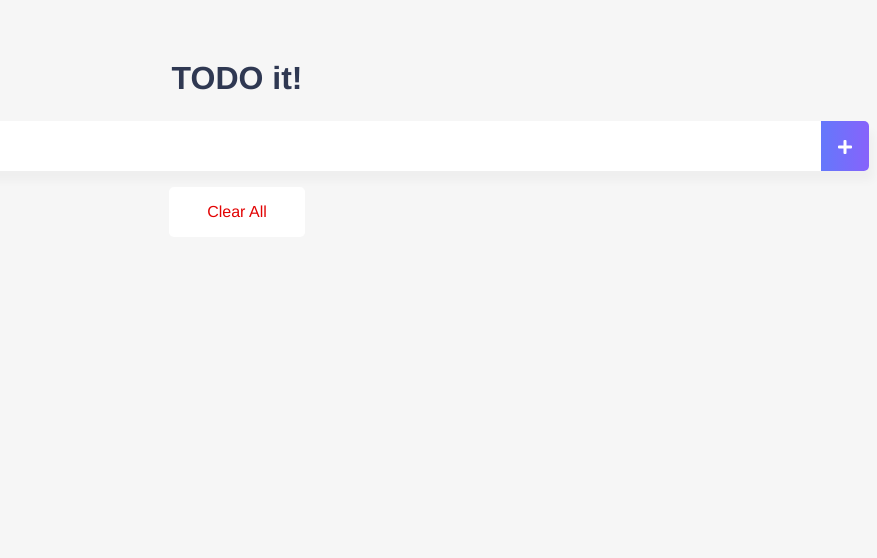
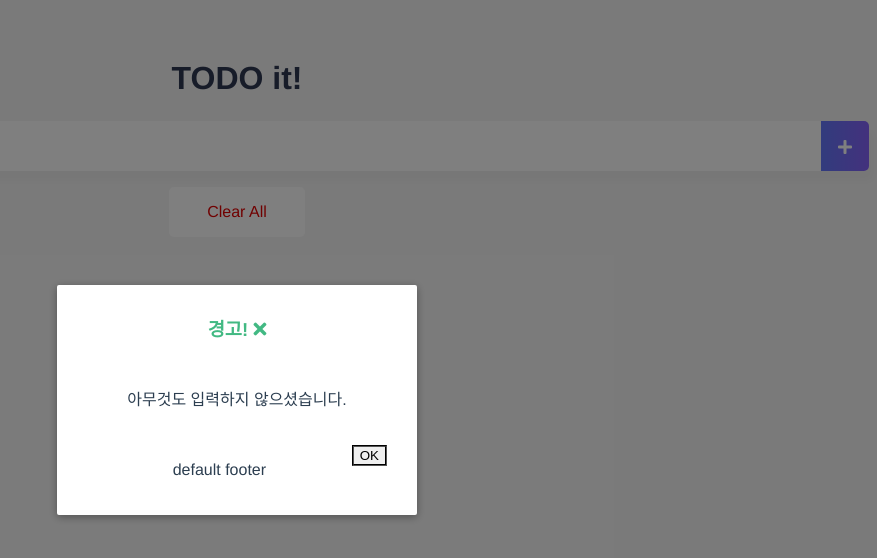
Before and after one commit to myvega2k/Vue3-Todo-CLI, a Vue app: page / in a window 1280 px wide. Both pictures are taken after a click on the element 1248 px from the left and 146 px from the top of the page. Shown: the top 558 px of the page, without its empty margins (403-1280 px from the left). Built offline with nearby package versions, Linux system fonts and the light colour scheme.

Commit message:
MyModal add

```diff
--- a/src/components/TodoInput.vue
+++ b/src/components/TodoInput.vue
@@ -5,16 +5,29 @@
         <span class="addContainer" @click="addTodo">
             <i class="fas fa-plus addBtn"></i>
         </span>
+        <MyModal v-show="showModal" @close="showModal = false">
+            <template v-slot:header>
+                <h3>
+                    경고!
+                    <i class="closeModalBtn fas fa-times" @click="showModal = false"></i>
+                </h3>
+            </template>
+            <template v-slot:body>
+                <div>아무것도 입력하지 않으셨습니다.</div>
+            </template>
+        </MyModal>
     </div>
 </template>
 
 <script lang="ts" setup>
-import TodoItem from '@/types/TodoItem';
 import { ref } from 'vue'
+import MyModal from './common/MyModal.vue'
+
+const showModal = ref(false)
 
 const newTodoItem = ref("")
 
-const emit = defineEmits(["input:todo","add:todo"])
+const emit = defineEmits(["input:todo", "add:todo"])
 
 const handleInput = (event: Event) => {
     const todoText = (event.target as HTMLInputElement).value
@@ -27,7 +40,10 @@
     if (todoItem !== "") {
         emit('add:todo', todoItem)
         clearInput()
+    } else {
+        showModal.value = !showModal.value
     }
+
 }
 const clearInput = () => {
     newTodoItem.value = ""
@@ -36,9 +52,11 @@
 </script>
 
 <style scoped>
-i,span {
+i,
+span {
     cursor: pointer;
 }
+
 input:focus {
     outline: none;
 }
@@ -67,4 +85,9 @@
 .addBtn {
     color: white;
     vertical-align: middle;
-}</style>
+}
+
+.closeModalBtn {
+    color: #42b983;
+}
+</style>
--- /dev/null
+++ b/src/components/common/MyModal.vue
@@ -0,0 +1,87 @@
+<template>
+    <Transition name="modal">
+      <div class="modal-mask">
+        <div class="modal-wrapper">
+          <div class="modal-container">
+            <div class="modal-header">
+              <slot name="header">
+                default header
+              </slot>
+            </div>
+
+            <div class="modal-body">
+              <slot name="body">
+                default body
+              </slot>
+            </div>
+
+            <div class="modal-footer">
+              <slot name="footer">
+                default footer
+                <button class="modal-default-button" @click="$emit('close')">
+                  OK
+                </button>
+              </slot>
+            </div>
+          </div>
+        </div>
+      </div>
+    </Transition>
+  </template>
+
+  <style>
+  .modal-mask {
+    position: fixed;
+    z-index: 9998;
+    top: 0;
+    left: 0;
+    width: 100%;
+    height: 100%;
+    background-color: rgba(0, 0, 0, .5);
+    display: table;
+    transition: opacity 0.3s ease;
+  }
+  .modal-wrapper {
+    display: table-cell;
+    vertical-align: middle;
+  }
+  .modal-container {
+    width: 300px;
+    margin: 0px auto;
+    padding: 20px 30px;
+    background-color: #fff;
+    border-radius: 2px;
+    box-shadow: 0 2px 8px rgba(0, 0, 0, .33);
+    transition: all .3s ease;
+    font-family: Helvetica, Arial, sans-serif;
+  }
+  .modal-header h3 {
+    margin-top: 0;
+    color: #42b983;
+  }
+  .modal-body {
+    margin: 20px 0;
+  }
+  .modal-default-button {
+    float: right;
+  }
+  /*
+   * The following styles are auto-applied to elements with
+   * transition="modal" when their visibility is toggled
+   * by Vue.js.
+   *
+   * You can easily play with the modal transition by editing
+   * these styles.
+   */
+  .modal-enter-from {
+    opacity: 0;
+  }
+  .modal-leave-to {
+    opacity: 0;
+  }
+  .modal-enter-from .modal-container,
+  .modal-leave-to .modal-container {
+    -webkit-transform: scale(1.1);
+    transform: scale(1.1);
+  }
+  </style>
```
